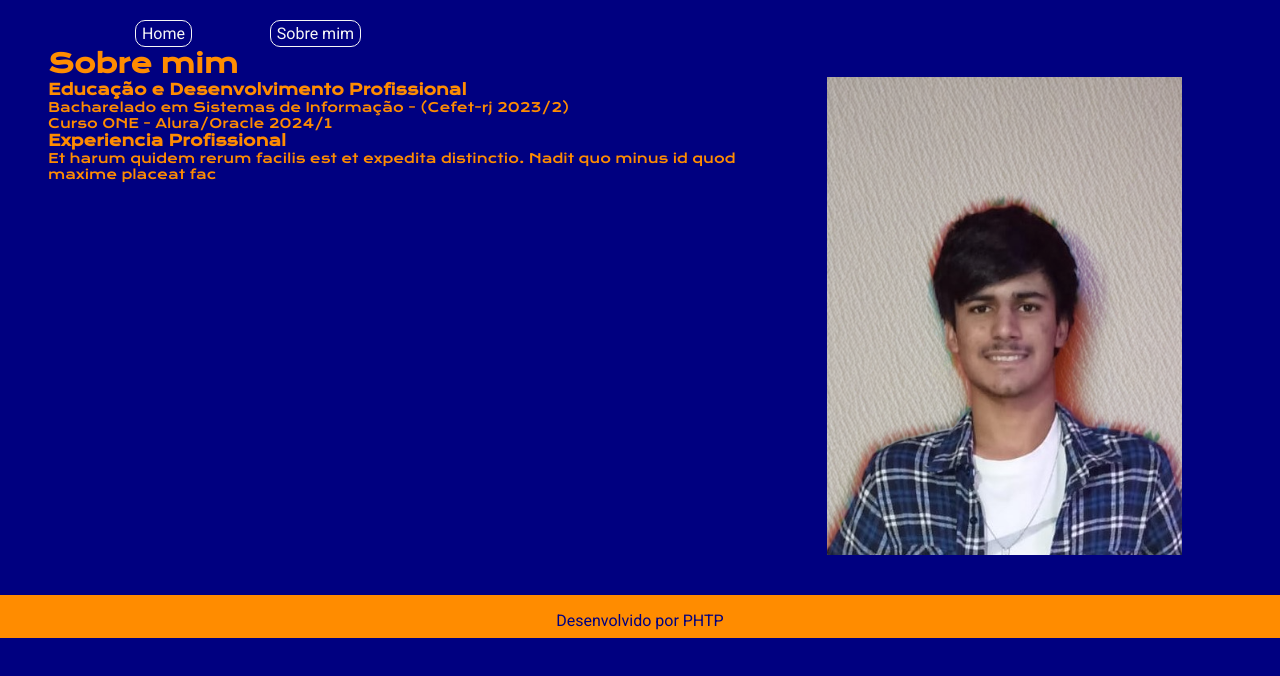
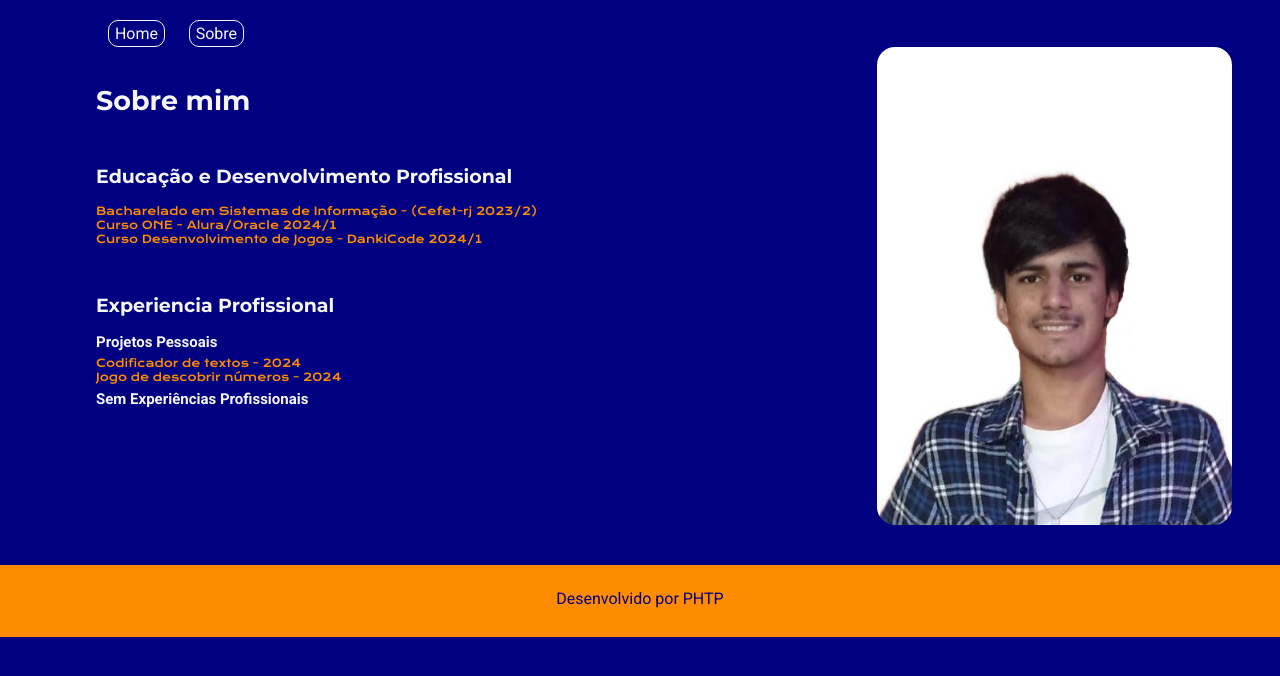
Before and after one commit to tavpedroh/Curriculo, a plain HTML site: page about.html in a window 1280 px wide. Drawn offline with nearby package versions, Linux system fonts and the light colour scheme.

Commit message:
Site pronto

```diff
--- a/about.html
+++ b/about.html
@@ -9,22 +9,26 @@
 <body>
     <header class="header">
         <a class="header_index" href="index.html">Home</a>
-        <a class="header_about" href="about.html">Sobre mim</a>
+        <a class="header_about" href="about.html">Sobre</a>
     </header>
-    <main class="main">
+    <main class="about_main">
         <div class="about_main_esquerda">
-            <div class="about_esquerda_texto">
-                <h1>Sobre mim</h1>
-                <div class="about_primeiro_paragrafo">
-                    <h3>Educação e Desenvolvimento Profissional</h3>
-                    <p>Bacharelado em Sistemas de Informação - (Cefet-rj 2023/2)</p>
-                    <p>Curso ONE -  Alura/Oracle 2024/1</p>
+            <h1 class="about_main_titulo">Sobre mim</h1>
+            <div class="about_primeiro_paragrafo">
+                <h3 class="about_subtitulo1">Educação e Desenvolvimento Profissional</h3>
+                <p>Bacharelado em Sistemas de Informação - (Cefet-rj 2023/2)</p>
+                <p>Curso ONE -  Alura/Oracle 2024/1</p>
+                <p>Curso Desenvolvimento de Jogos -  DankiCode 2024/1</p>
+            </div>
+            <div class="about_segundo_paragrafo">
+                <h3 class="about_subtitulo2">Experiencia Profissional</h3>
+                <h4 class="about_subtitulo2_1">Projetos Pessoais</h4>
+                <p>Codificador de textos - 2024</p>
+                <p>Jogo de descobrir números - 2024</p>
+                <h4 class="about_subtitulo2_2">Sem Experiências Profissionais</h4>
                 </div>
-                <h3>Experiencia Profissional</h3>
-                <p>Et harum quidem rerum facilis est et expedita distinctio. Nadit quo minus id quod maxime placeat fac</p>
-            </div>
         </div>
-        <img class="imagem" src="./assets/img.png" alt="Pedro Henrique">
+        <img class="imagem" src="./assets/img.jpg" alt="Pedro Henrique">
     </main>
     <footer class="footer">Desenvolvido por PHTP</footer>
 </body>
--- a/styles/style.css
+++ b/styles/style.css
@@ -29,7 +29,7 @@ strong {
     display: flex;
     justify-content:space-around;
     justify-items:flex-start;
-    padding: 20px 55rem 0px 6rem;
+    padding: 20px 64rem 0px 6rem;
     font-family: var(--fonte-botao);
 }
 
@@ -56,7 +56,7 @@ strong {
     padding: 0px 3rem 40px 3rem;
     display: flex;
     justify-content: space-between;
-   justify-items: center;
+    justify-items: center;
 }
 
 .main_esquerda{
@@ -152,38 +152,82 @@ strong {
 .imagem{
     width: 30%;
     height: 30%;
-    padding: 30px 50px 0px 0px;
+    border-radius: 18px;
 }
 .footer{
     background-color: var(--cor-secundaria);
     color: var(--cor-primaria);
     display: flex;
     justify-content: center;
-    padding: 1rem 0px 0.5rem 0px;
+    padding: 1.5rem 0px 1.8rem 0px;
     font-family: var(--fonte-botao);
 }
 
 /*
 Segunda Pagina
 */
+.about_main{
+    padding: 0px 3rem 40px 3rem;
+    display: flex;
+    justify-content: space-between;
+
+    font-family: var(--fonte-extra);
+    font-weight: 100;
+    font-size: 11px;
+
+}
+
+.about_main_titulo{
+    padding: 0rem 0rem 1rem 3rem;
+    font-size: 27px;
+    color: var(--cor-texto);
+    font-family: var(--fonte-principal);
+}
 
 .about_main_esquerda{
     display: flex;
     flex-direction: column;
-    justify-content: flex-start;
-    width: 60%;
-    font-family: var(--fonte-extra);
-    font-weight: 100;
-    font-size: 13px;
-}
-.about_esquerda_texto{
-    display: flex;
-    flex-direction: column;
+    justify-content:center;
 
 
+    align-content: start;
 }
+
 .about_primeiro_paragrafo{
-    display: flex;
-    flex-direction: column;
-    padding: 15rem 0px 0px 0xp;
+
+    padding: 2rem 0rem 0rem 3rem;
+
 }
+
+.about_subtitulo1{
+    padding: 0rem 0rem 1rem 0rem;
+    font-size: 19px;
+    color: var(--cor-texto);
+    font-family: var(--fonte-principal);
+}
+
+
+.about_segundo_paragrafo{
+    padding: 3rem 0rem 5rem 3rem;
+
+}
+
+.about_subtitulo2{
+    padding: 0rem 0rem 1rem 0rem;
+    font-size: 19px;
+    color: var(--cor-texto);
+    font-family: var(--fonte-principal);
+}
+
+.about_subtitulo2_1{
+    color: var(--cor-texto);
+    font-size: 15px;
+    font-family: var(--fonte-botao);
+    padding: 0rem 0rem 0.35rem 0rem;
+}
+.about_subtitulo2_2{
+    color: var(--cor-texto);
+    font-size: 15px;
+    font-family: var(--fonte-botao);
+    padding: 0.35rem 0rem 0rem 0rem;
+}
```
Also changed, not shown: index.html (+3 -3 lines), assets/img.jpg (added), assets/img.png (deleted).
